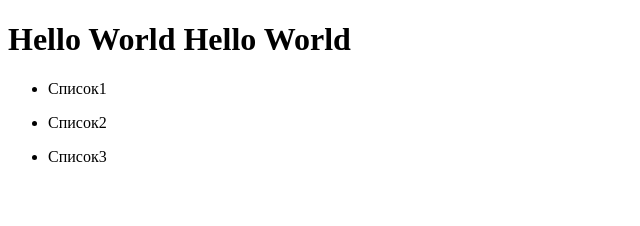
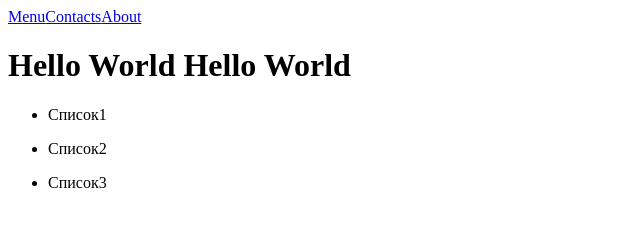
Before and after one commit to OleksandrVlasenko/myfirstproject, a plain HTML site: page index.html in a window 1280 px wide. Shown: the whole page, without its empty margins (0-640 px from the left). Drawn offline with Linux system fonts and the light colour scheme.

Commit message:
Add header

```diff
--- a/index.html
+++ b/index.html
@@ -7,6 +7,9 @@
     <title>First Project</title>
 </head>
 <body>
+    <header>
+        <nav><a href="#">Menu</a><a href="#">Contacts</a><a href="#">About</a></nav>
+    </header>
     <h1>Hello World Hello World</h1>
     <ul>
         <li>
```
